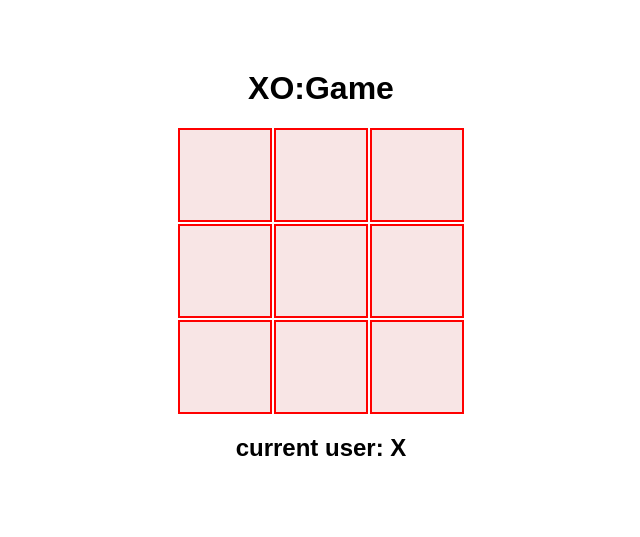
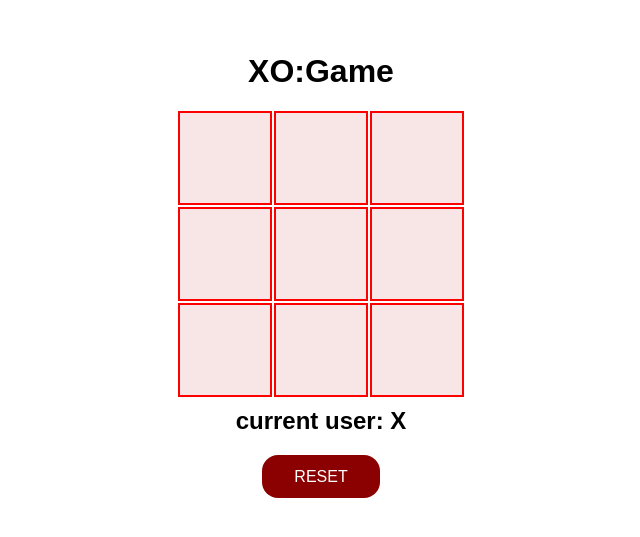
Before and after one commit to devmikealex/GameXO, a React (Vite) app: page / in a window 1280 px wide. Shown: the part 143-680 px from the top of the page, without its empty margins (319-959 px from the left). Built offline with nearby package versions, Linux system fonts and the light colour scheme.

Commit message:
Add Reset button, disable hover on touch

```diff
--- a/src/App.tsx
+++ b/src/App.tsx
@@ -14,6 +14,11 @@ function App() {
         }
     }
 
+    function reset() {
+        setGame([0, 0, 0, 0, 0, 0, 0, 0, 0])
+        setUser(true)
+    }
+
     return (
         <>
             <h1>XO:Game</h1>
@@ -25,6 +30,9 @@ function App() {
                 })}
             </div>
             <h2>current user: {user ? 'X' : 'O'}</h2>
+            <button onClick={reset} style={{ display: 'block', margin: '0 auto' }}>
+                Reset
+            </button>
         </>
     )
 }
--- a/src/index.css
+++ b/src/index.css
@@ -9,6 +9,10 @@ body {
 h1,
 h2 {
     text-align: center;
+}
+
+h2 {
+    margin-top: 0.6rem;
 }
 
 .cell {
@@ -23,8 +27,10 @@ h2 {
     cursor: pointer;
 }
 
-.cell:hover {
-    background-color: rgb(247, 211, 211);
+@media (hover: hover) {
+    .cell:hover {
+        background-color: rgb(247, 211, 211);
+    }
 }
 
 .wrap {
@@ -37,3 +43,14 @@ h2 {
     -ms-user-select: none;
     user-select: none;
 }
+
+button {
+    padding: 0.8em 2em;
+    font-size: 1rem;
+    outline: none;
+    border: none;
+    border-radius: 1em;
+    background-color: darkred;
+    color: white;
+    text-transform: uppercase;
+}
```
Also changed, not shown: 1 other file (tests, documents, lock files or other folders).
